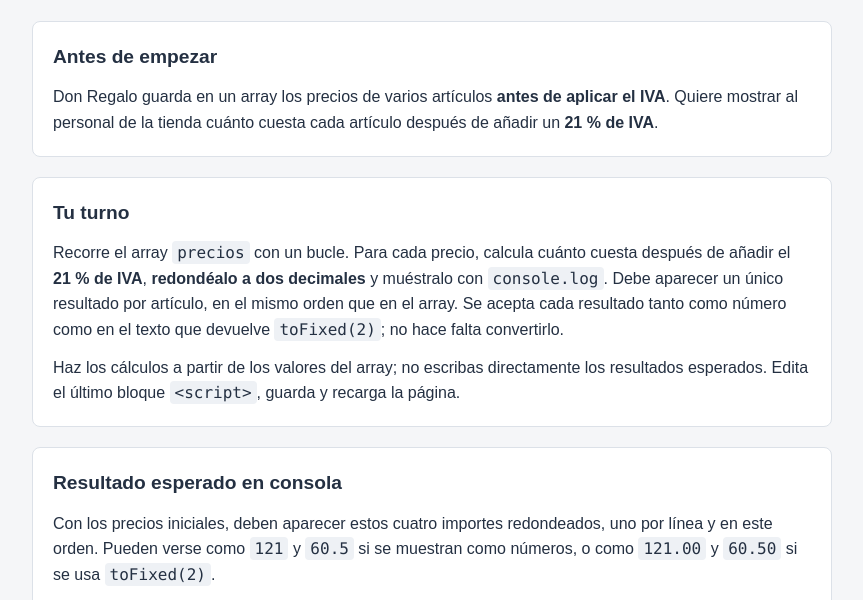
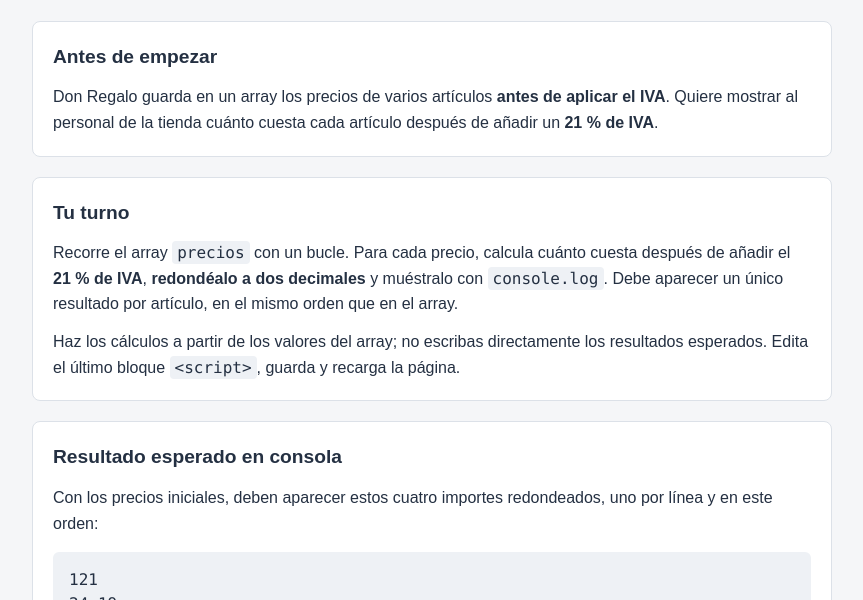
Before and after one commit to omiras/supuesto-practico-uf1842-don-regalo, a plain HTML site: page index3.html in a window 1280 px wide. Shown: the part 156-756 px from the top of the page, without its empty margins (208-1071 px from the left). Drawn offline with Linux system fonts and the light colour scheme.

Commit message:
Simplificar instrucciones de redondeo

```diff
--- a/index3.html
+++ b/index3.html
@@ -12,8 +12,8 @@
   <main class="lesson">
     <header><p><a href="index.html">← Todos los ejercicios</a></p><h1>Ejercicio 3 · Precios con IVA</h1><p>Bucles y arrays · 1,5 puntos</p></header>
     <section><h2>Antes de empezar</h2><p>Don Regalo guarda en un array los precios de varios artículos <strong>antes de aplicar el IVA</strong>. Quiere mostrar al personal de la tienda cuánto cuesta cada artículo después de añadir un <strong>21 % de IVA</strong>.</p></section>
-    <section><h2>Tu turno</h2><p>Recorre el array <code>precios</code> con un bucle. Para cada precio, calcula cuánto cuesta después de añadir el <strong>21 % de IVA</strong>, <strong>redondéalo a dos decimales</strong> y muéstralo con <code>console.log</code>. Debe aparecer un único resultado por artículo, en el mismo orden que en el array. Se acepta cada resultado tanto como número como en el texto que devuelve <code>toFixed(2)</code>; no hace falta convertirlo.</p><p>Haz los cálculos a partir de los valores del array; no escribas directamente los resultados esperados. Edita el último bloque <code>&lt;script&gt;</code>, guarda y recarga la página.</p></section>
-    <section><h2>Resultado esperado en consola</h2><p>Con los precios iniciales, deben aparecer estos cuatro importes redondeados, uno por línea y en este orden. Pueden verse como <code>121</code> y <code>60.5</code> si se muestran como números, o como <code>121.00</code> y <code>60.50</code> si se usa <code>toFixed(2)</code>.</p><pre>121
+    <section><h2>Tu turno</h2><p>Recorre el array <code>precios</code> con un bucle. Para cada precio, calcula cuánto cuesta después de añadir el <strong>21 % de IVA</strong>, <strong>redondéalo a dos decimales</strong> y muéstralo con <code>console.log</code>. Debe aparecer un único resultado por artículo, en el mismo orden que en el array.</p><p>Haz los cálculos a partir de los valores del array; no escribas directamente los resultados esperados. Edita el último bloque <code>&lt;script&gt;</code>, guarda y recarga la página.</p></section>
+    <section><h2>Resultado esperado en consola</h2><p>Con los precios iniciales, deben aparecer estos cuatro importes redondeados, uno por línea y en este orden:</p><pre>121
 24.19
 60.5
 181.5</pre></section>
```
Also changed, not shown: index1.html (+1 -1 lines).
